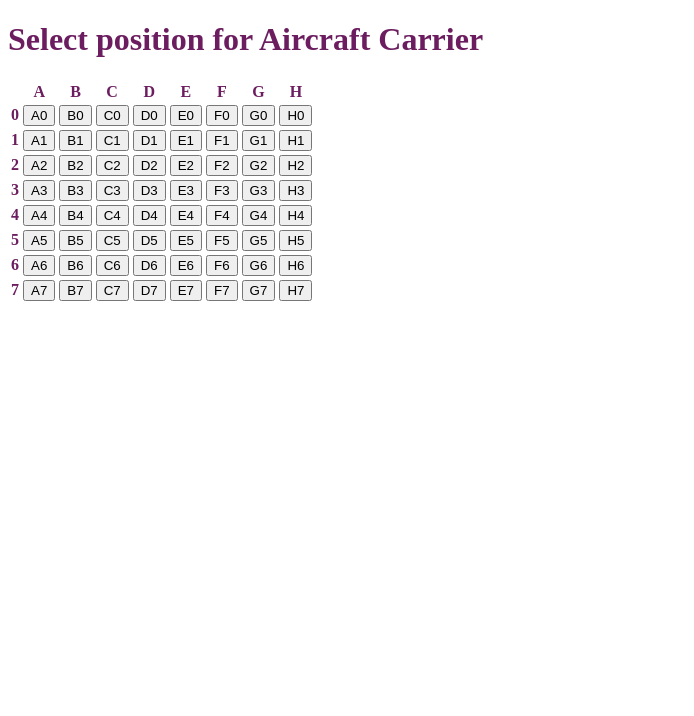
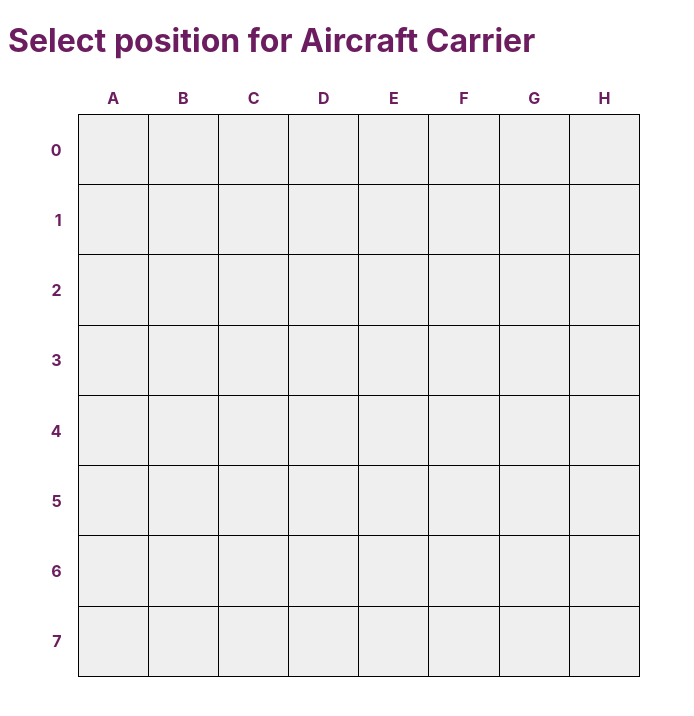
Before and after one commit to jessehouwing/BattleJSip, a React app: page / in a window 1280 px wide. Shown: the top 716 px of the page, without its empty margins (0-694 px from the left). Built offline with nearby package versions, Linux system fonts and the light colour scheme.

Commit message:
feature: make the board look nice 😎

```diff
--- a/src/App.css
+++ b/src/App.css
@@ -1,3 +1,84 @@
 #app {
-    color: #6C1D5F; /* Xebia purple */
+  color: #6C1D5F; /* Xebia purple */
+  font-family: -apple-system, BlinkMacSystemFont, 'Segoe UI', Roboto, Oxygen, Ubuntu, Cantarell, 'Open Sans', 'Helvetica Neue', sans-serif;
 }
+
+.board-container {
+  width: 50%;
+  max-width: 700px;
+  min-width: 300px;
+}
+
+.board {
+  width: 100%;
+  border-collapse: collapse;
+}
+
+.board th, .board td {
+  text-align: center;
+  border: 1px solid black;
+  padding: 0;
+}
+
+.board th {
+  height: 2rem;
+  border: none;
+}
+
+.board td {
+  position: relative;
+  width: 10%;
+}
+
+.board .square {
+  width: 100%;
+  padding-top: 100%;
+  position: relative;
+}
+.board .square-content {
+  width: 100%;
+  height: 100%;
+  position: absolute;
+  left: 0;
+  top: 0;
+}
+
+.board .row {
+  border: none;
+  text-align: right;
+  padding-right: 1rem;
+}
+
+.board button {
+  width: 100%;
+  height: 100%;
+  border: 0;
+  cursor: pointer;
+  font-size: 0;
+}
+
+.board .activated-cell button:before {
+  position: absolute;
+  top: 50%;
+  left: 50%;
+  font-size: 1rem;
+  text-align: center;
+  transform: translate(-0.5rem, -0.8rem);
+}
+
+.board .hit button {
+  background-color: lightcoral;
+}
+
+.board .hit button:before {
+  content: '💥';
+  background-color: lightcoral;
+}
+
+.board .water button {
+  background-color: lightblue;
+}
+
+.board .water button:before {
+  content: '🌊';
+}
--- a/src/App.jsx
+++ b/src/App.jsx
@@ -1,4 +1,4 @@
-import React, { Component, Fragment } from 'react';
+import React, {Component, Fragment} from 'react';
 import {
   getRandomPosition,
   initializeBoard,
@@ -9,7 +9,7 @@ import {
 import './App.css';
 
 function getSequence(length) {
-  return Array.from({ length })
+  return Array.from({length})
     .fill(0)
     .map((e, i) => i);
 }
@@ -20,9 +20,10 @@ function getLetter(i) {
 
 const boardSize = 8;
 
-const Board = ({ selected }) => {
+const Board = ({selected}) => {
   return (
-    <table>
+    <div className="board-container">
+      <table className="board">
         <thead>
           <tr>
             <th />
@@ -34,24 +35,29 @@ const Board = ({ selected }) => {
         <tbody>
           {getSequence(boardSize).map(i => (
             <tr key={i}>
-            <td>
+              <td className="row">
                 <strong>{i}</strong>
               </td>
               {getSequence(boardSize).map(j => (
                 <td key={j}>
+                  <div className="square">
+                    <div className="square-content activated-cell">
                       <button onClick={() => selected(getLetter(j) + i)}>
                         {getLetter(j) + i}
                       </button>
+                    </div>
+                  </div>
                 </td>
               ))}
             </tr>
           ))}
         </tbody>
       </table>
+    </div>
   );
 };
 
-const DirectionSelector = ({ selected }) => (
+const DirectionSelector = ({selected}) => (
   <table>
     <tbody>
       <tr>
@@ -100,7 +106,7 @@ export default class App extends Component {
   };
 
   placeMyShip = direction => {
-    const { myBoard, currentPosition, currentShipIndex } = this.state;
+    const {myBoard, currentPosition, currentShipIndex} = this.state;
 
     if (currentPosition) {
       placeShip(myBoard, currentShipIndex, currentPosition, direction);
@@ -115,20 +121,18 @@ export default class App extends Component {
 
   shoot = position => {
     alert(
-      `Shoot at ${position}: ${
-        isHit(this.state.enemyBoard, position) ? 'Hit!' : 'Miss!'
+      `Shoot at ${position}: ${isHit(this.state.enemyBoard, position) ? 'Hit!' : 'Miss!'
       }`
     );
     const counterAttack = getRandomPosition(8, 8);
     alert(
-      `Enemy shoots at ${counterAttack}: ${
-        isHit(this.state.myBoard, counterAttack) ? 'Hit!' : 'Miss!'
+      `Enemy shoots at ${counterAttack}: ${isHit(this.state.myBoard, counterAttack) ? 'Hit!' : 'Miss!'
       }`
     );
   };
 
   render() {
-    const { currentPosition, currentShipIndex, myBoard } = this.state;
+    const {currentPosition, currentShipIndex, myBoard} = this.state;
     const ship = myBoard.fleet[currentShipIndex];
     let text;
 
```
Lines whose indentation alone changed are shown as unchanged.
